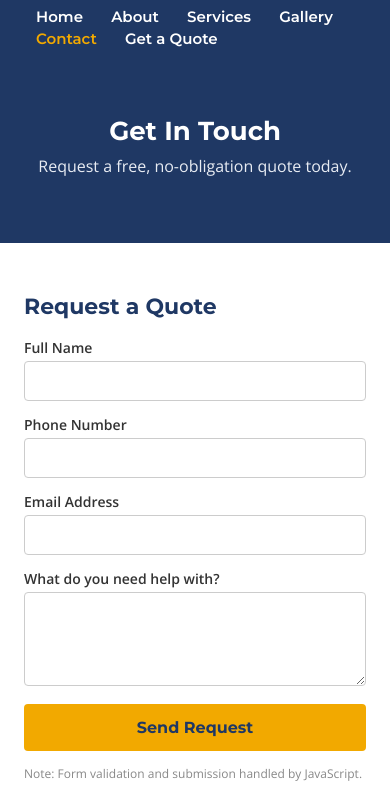
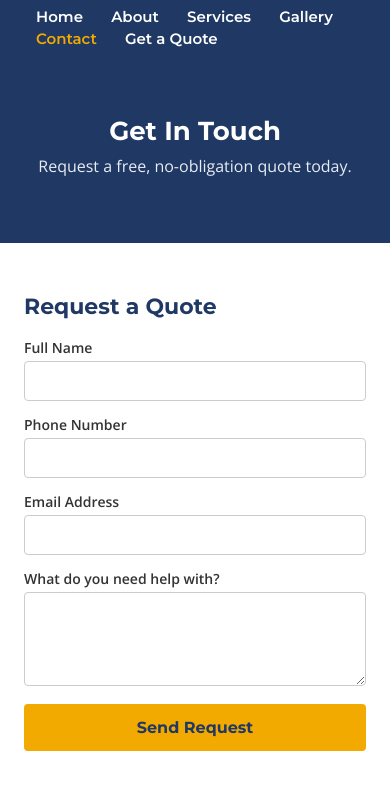
Before and after one commit to ST10480499/-sparks-and-bolt, a plain HTML site: page pages/contact.html in a window 390 px wide. Shown: the part 51-839 px from the top of the page. Drawn offline with nearby package versions, Linux system fonts and the light colour scheme.

```diff
--- a/pages/contact.html
+++ b/pages/contact.html
@@ -62,7 +62,7 @@
           </label>
 
           <button type="submit" class="btn-submit">Send Request</button>
-          <p class="form-note">Note: Form validation and submission handled by JavaScript.</p>
+
         </form>
       </div>
 
```
Also changed, not shown: 1 other file.
